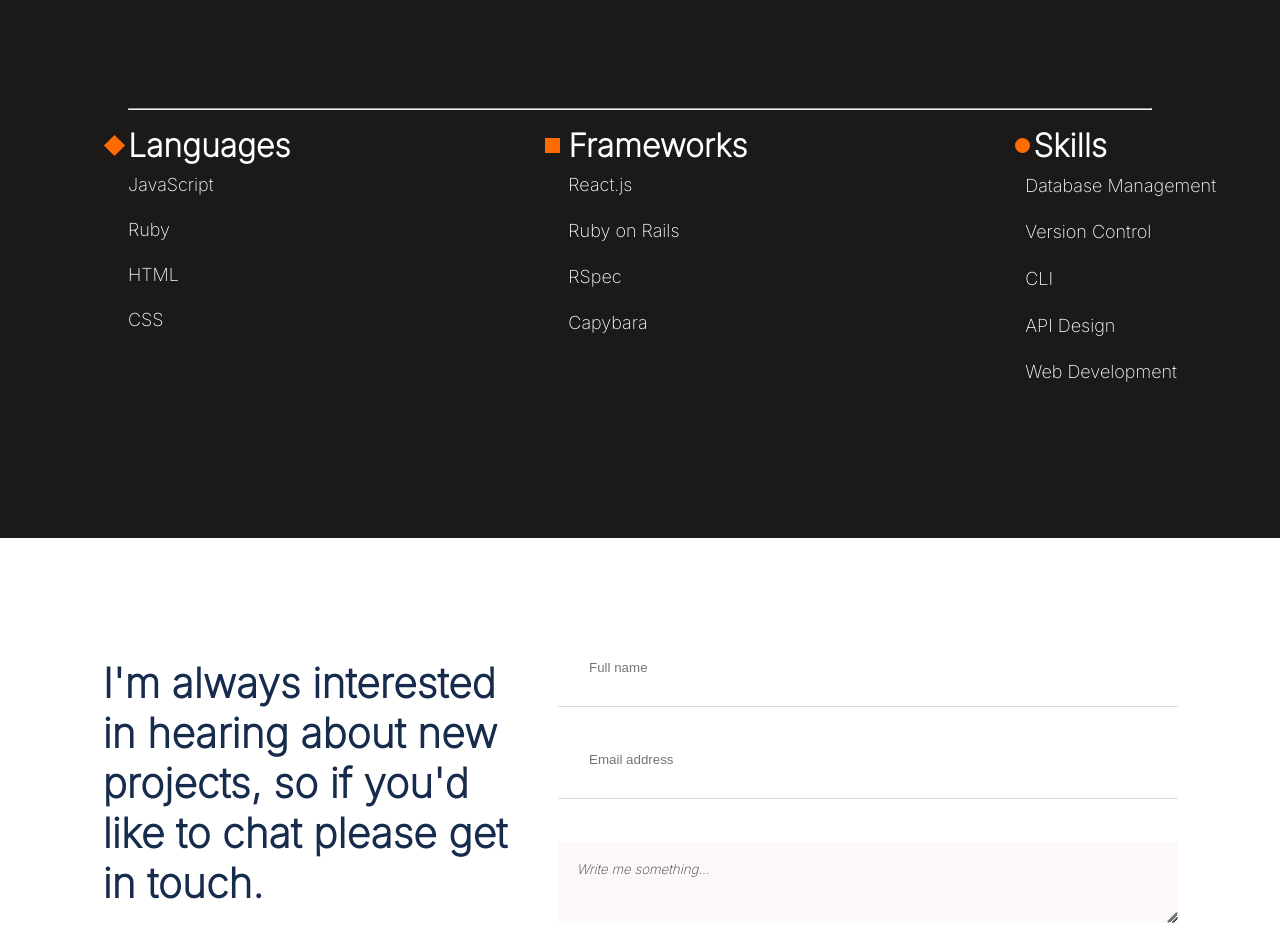
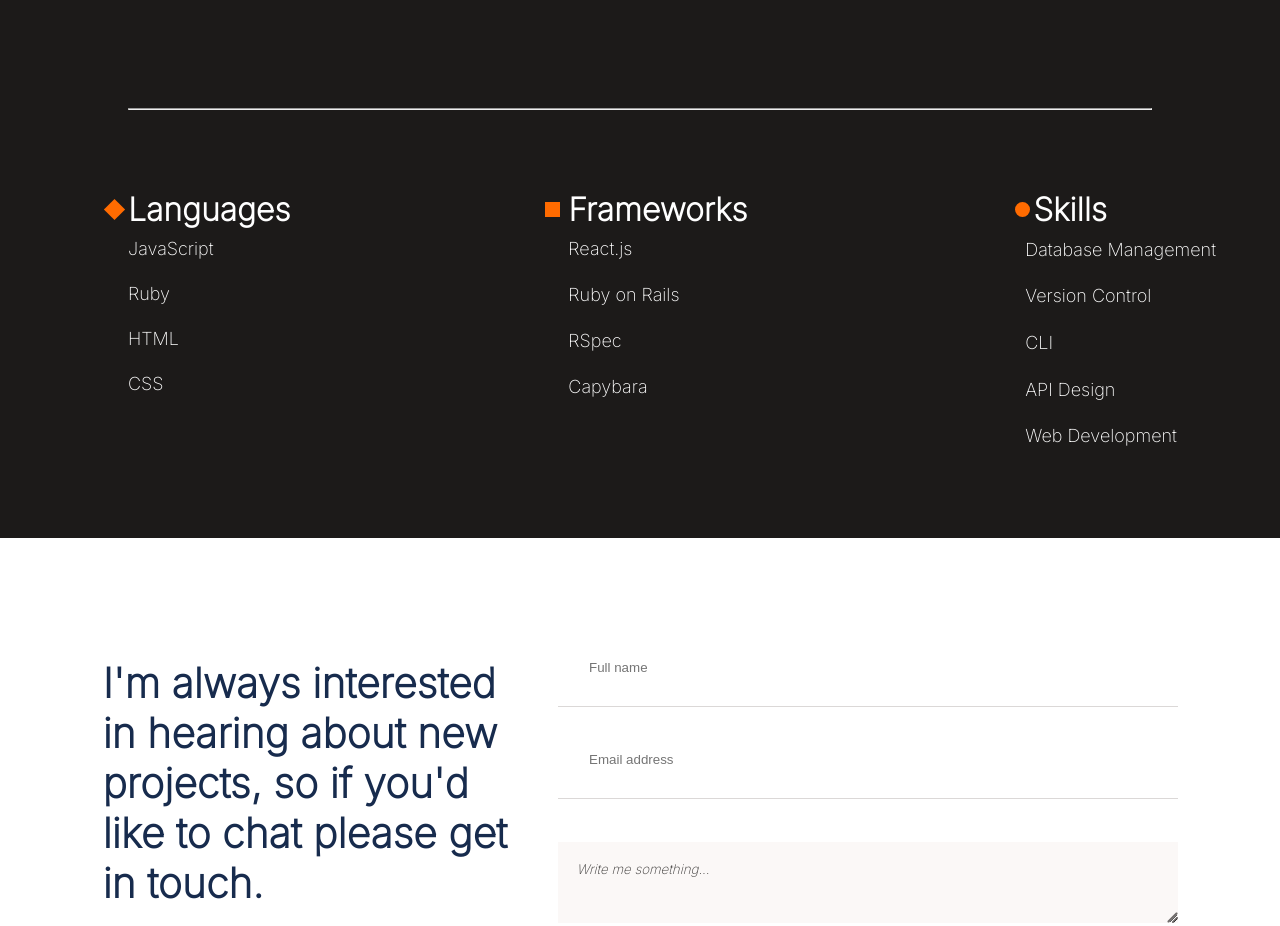
Before and after one commit to hamidazim321/Portfolio-Project, a website: page index.html in a window 1280 px wide. Shown: the part 3220-4146 px from the top of the page. Drawn offline with Linux system fonts and the light colour scheme.

Commit message:
Adjust padding in Skills section

```diff
--- a/style.css
+++ b/style.css
@@ -622,7 +622,7 @@
   .cent-list {
     display: flex;
     justify-content: space-between;
-    padding: 0 5% 0 10%;
+    padding: 8vh 5% 0 10%;
   }
 
   .large {
```
